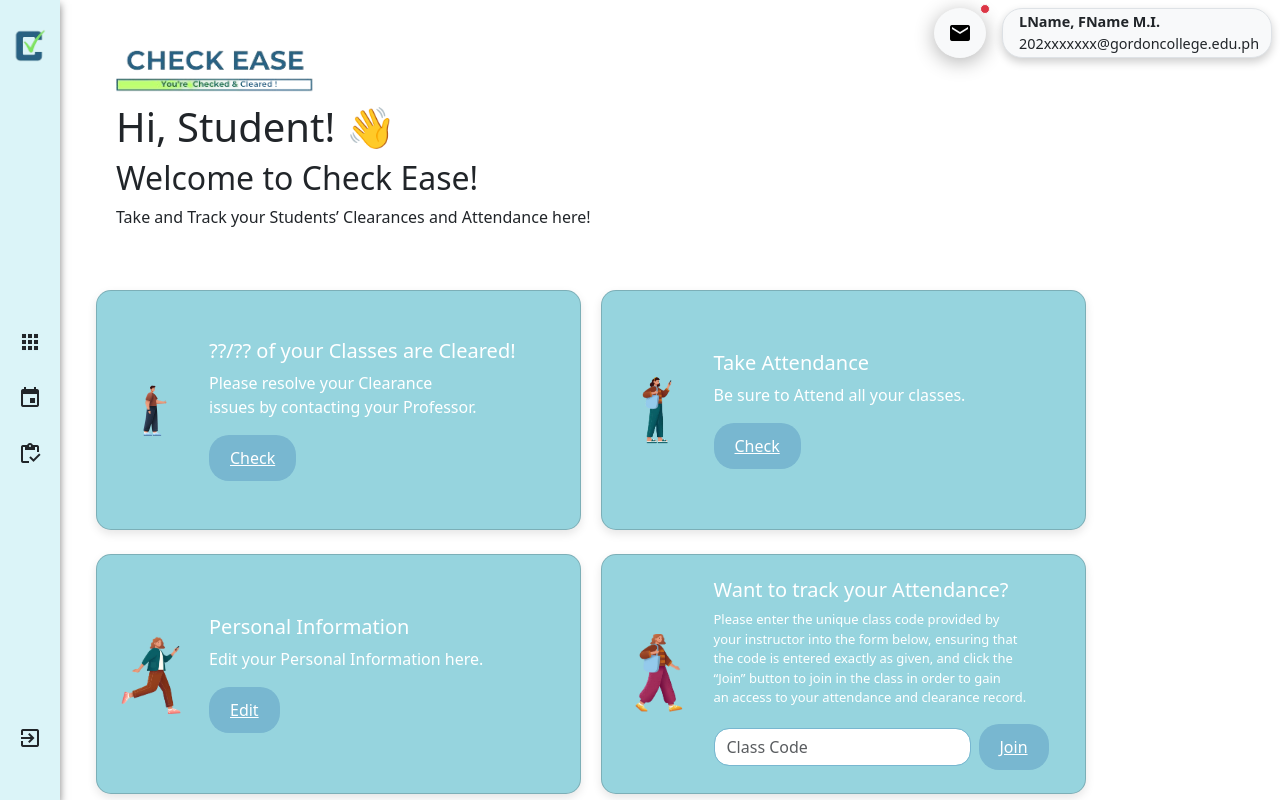
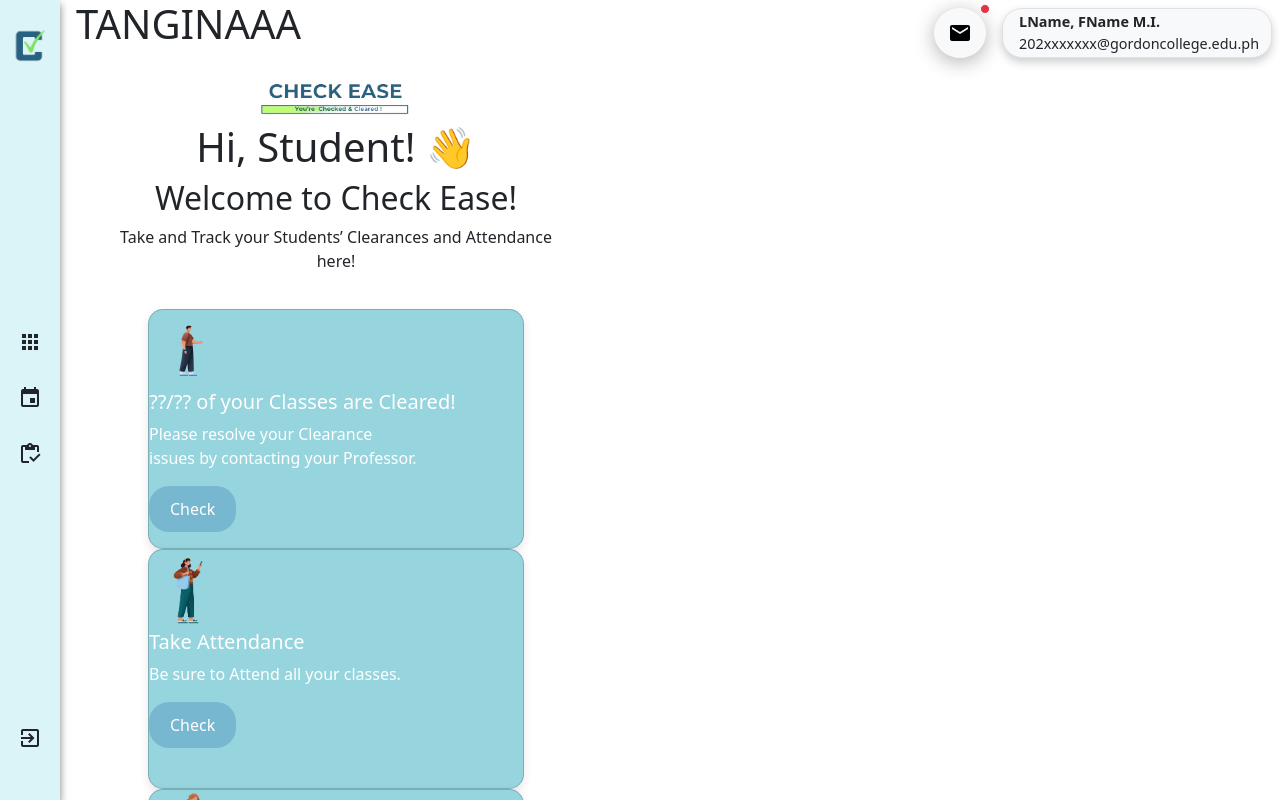
Before and after one commit to icz3us/CheckEaseExp, a Vue app: page /StudentHome in a window 1280 px wide. Shown: the top 800 px of the page. Built offline with nearby package versions, Linux system fonts and the light colour scheme.

Commit message:
Add files via upload

```diff
--- a/src/views/StdntHomeView.vue
+++ b/src/views/StdntHomeView.vue
@@ -1,79 +1,27 @@
 <template>
-  <div class="welcome-section d-flex flex-column align-items-start">
-    <div class="welcome-text" style="padding: 20px; margin-right: 250px; margin-bottom: 20px;">
-      <img src="/public/images/2s.png" alt="Logo" class="logo">
-      <h1>Hi, Student! 👋</h1>
-      <h2>Welcome to Check Ease!</h2>
-      <p>Take and Track your Students’ Clearances and Attendance here!</p>
-    </div>
+  <div>
+    <h1>TANGINAAA</h1>
 
-    <div class="cards-section" style="margin-top: 5px; margin-right: 500px;">
-      <div class="row justify-content-center">
-        <div class="col-md-6 col-12 mb-4"> <!-- First card -->
-          <div class="dashboard-card">
+    <div class="container d-flex flex-column align-items-center">
+      <div class="welcome-section text-center">
+        <img src="/images/2s.png" alt="Logo" class="logo">
+        <h1>Hi, Student! 👋</h1>
+        <h2>Welcome to Check Ease!</h2>
+        <p>Take and Track your Students’ Clearances and Attendance here!</p>
+      </div>
+
+      <div class="cards-section justify-content-center">
+        <div class="align-items-center justify-content-center">
+          <div
+            v-for="(card, index) in cards"
+            :key="index"
+            class="dashboard-card">
             <div class="card custom-card h-100">
-              <div class="card-body d-flex align-items-center">
-                <img src="/public/images/1.png" alt="Class Clearance" class="card-img me-3">
-                <div>
-                  <h5 class="card-title">??/?? of your Classes are Cleared!</h5>
-                  <p class="card-text">Please resolve your Clearance<br>
-                      issues by contacting your Professor.</p>
-                  <router-link to="/StudentClearance" class="btn custom-btn"><u>Check</u></router-link>
-                </div>
-              </div>
-            </div>
-          </div>
-        </div>
-
-        <div class="col-md-6 col-12 mb-4"> <!-- Second card -->
-          <div class="dashboard-card">
-            <div class="card custom-card h-100">
-              <div class="card-body d-flex align-items-center">
-                <img src="/public/images/2.png" alt="Take Attendance" class="card-img me-3">
-                <div>
-                  <h5 class="card-title">Take Attendance</h5>
-                  <p class="card-text">Be sure to Attend all your classes.</p>
-                  <router-link to="/StudentAttendance" class="btn custom-btn"><u>Check</u></router-link>
-                </div>
-              </div>
-            </div>
-          </div>
-        </div>
-
-        <div class="col-md-6 col-12 mb-4"> <!-- Third card -->
-          <div class="dashboard-card">
-            <div class="card custom-card h-100">
-              <div class="card-body d-flex align-items-center">
-                <img src="/public/images/3.png" alt="Personal Information" class="card-img me-3">
-                <div>
-                  <h5 class="card-title">Personal Information</h5>
-                  <p class="card-text">Edit your Personal Information here.</p>
-                  <router-link to="#" class="btn custom-btn"><u>Edit</u></router-link>
-                </div>
-              </div>
-            </div>
-          </div>
-        </div>
-
-        <div class="col-md-6 col-12 mb-4"> <!-- Fourth card -->
-          <div class="dashboard-card">
-            <div class="card custom-card h-100">
-              <div class="card-body d-flex align-items-center">
-                <img src="/public/images/4.png" alt="Create Class" class="card-img me-3">
-                <div>
-                  <h5 class="card-title">Want to track your Attendance?</h5>
-                  <p class="card-text" style="font-size: small;">
-                    Please enter the unique class code provided by <br>
-                    your instructor into the form below, ensuring that <br>
-                    the code is entered exactly as given, and click the<br>
-                    “Join” button to join in the class in order to gain<br>
-                    an access to your attendance and clearance record.
-                  </p>
-                  <div class="d-flex align-items-center">
-                    <input type="text" placeholder="Class Code" class="form-control class-code-input me-2">
-                    <router-link to="#" class="btn custom-btn"><u>Join</u></router-link>
-                  </div>
-                </div>
+              <img :src="card.image" :alt="card.alt" class="card-img me-3">
+              <div>
+                <h5 class="card-title">{{ card.title }}</h5>
+                <p class="card-text" v-html="card.text"></p>
+                <router-link :to="card.link" class="btn custom-btn"><u style="text-decoration: none;" >{{ card.buttonText }}</u></router-link>
               </div>
             </div>
           </div>
@@ -86,44 +34,63 @@
 <script>
 export default {
   name: 'StdntHomeView',
+  data() {
+    return {
+      cards: [
+        {
+          title: "??/?? of your Classes are Cleared!",
+          text: "Please resolve your Clearance<br> issues by contacting your Professor.",
+          buttonText: "Check",
+          image: "/images/1.png", // Adjusted path
+          alt: "Class Clearance",
+          link: "/StudentClearance"
+        },
+        {
+          title: "Take Attendance",
+          text: "Be sure to Attend all your classes.",
+          buttonText: "Check",
+          image: "/images/2.png", // Adjusted path
+          alt: "Take Attendance",
+          link: "/StudentAttendance"
+        },
+        {
+          title: "Personal Information",
+          text: "Edit your Personal Information here.",
+          buttonText: "Edit",
+          image: "/images/3.png", // Adjusted path
+          alt: "Personal Information",
+          link: "#"
+        },
+        {
+          title: "Want to track your Attendance?",
+          text: "Please enter the unique class code provided by <br> your instructor into the form below, ensuring that <br> the code is entered exactly as given, and click the<br> “Join” button to join in the class in order to gain<br> access to your attendance and clearance record.",
+          buttonText: "Join",
+          image: "/images/4.png", // Adjusted path
+          alt: "Create Class",
+          link: "#"
+        }
+      ]
+    };
+  }
 };
 </script>
 
 <style scoped>
+.container {
+  max-width: 800px;
+  margin: 0 auto;
+  display: flex;
+  justify-content: center;
+}
+
 .welcome-section {
   padding: 20px;
-  display: flex;
-  flex-direction: column;
-  align-items: flex-start;
+  text-align: center;
 }
 
 .logo {
   width: 100%;
-  max-width: 200px;
-  height: auto;
-}
-
-@media (max-width: 768px) {
-  .logo {
-    display: none;
-  }
-  .welcome-section {
-    margin-left: 60px;
-    margin-top: auto;
-  }
-
-  .welcome-text {
-    margin-left: 0;
-    padding: 20px;
-  }
-
-  .cards-section {
-    margin-top: 10px;
-  }
-}
-
-.cards-section {
-  width: 100%;
+  max-width: 150px;
   height: auto;
 }
 
@@ -136,7 +103,7 @@
   color: white;
   border-radius: 15px;
   box-shadow: 0px 4px 10px rgba(0, 0, 0, 0.1);
-  width: 485px;
+  width: 100%;
   height: 240px;
   transition: background-color 0.3s ease;
 }
@@ -170,11 +137,6 @@
   background-color: #5B97A9;
 }
 
-.form-control.class-code-input {
-  border-radius: 15px;
-  border: 1px solid #78B7D0;
-}
-
 .mb-4 {
   margin-bottom: 20px;
 }
```
